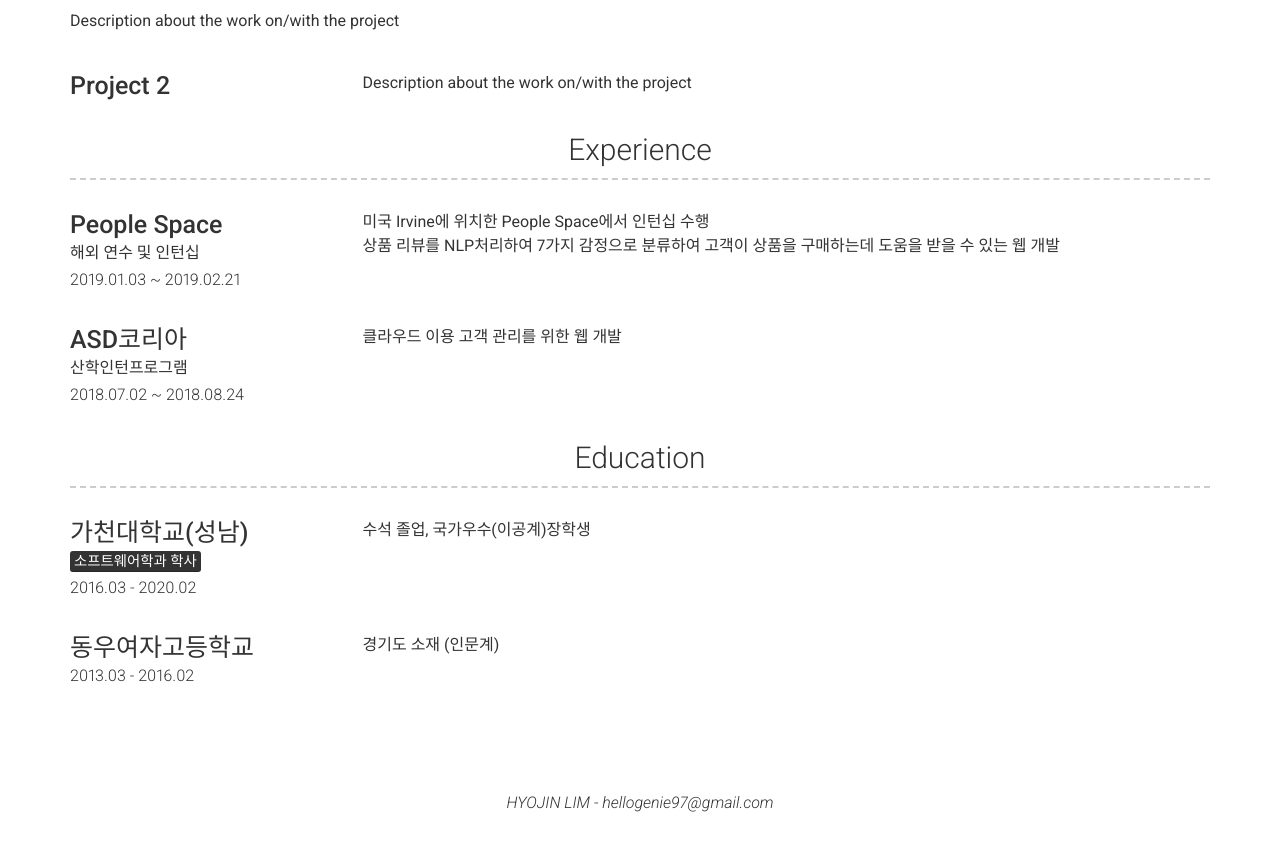
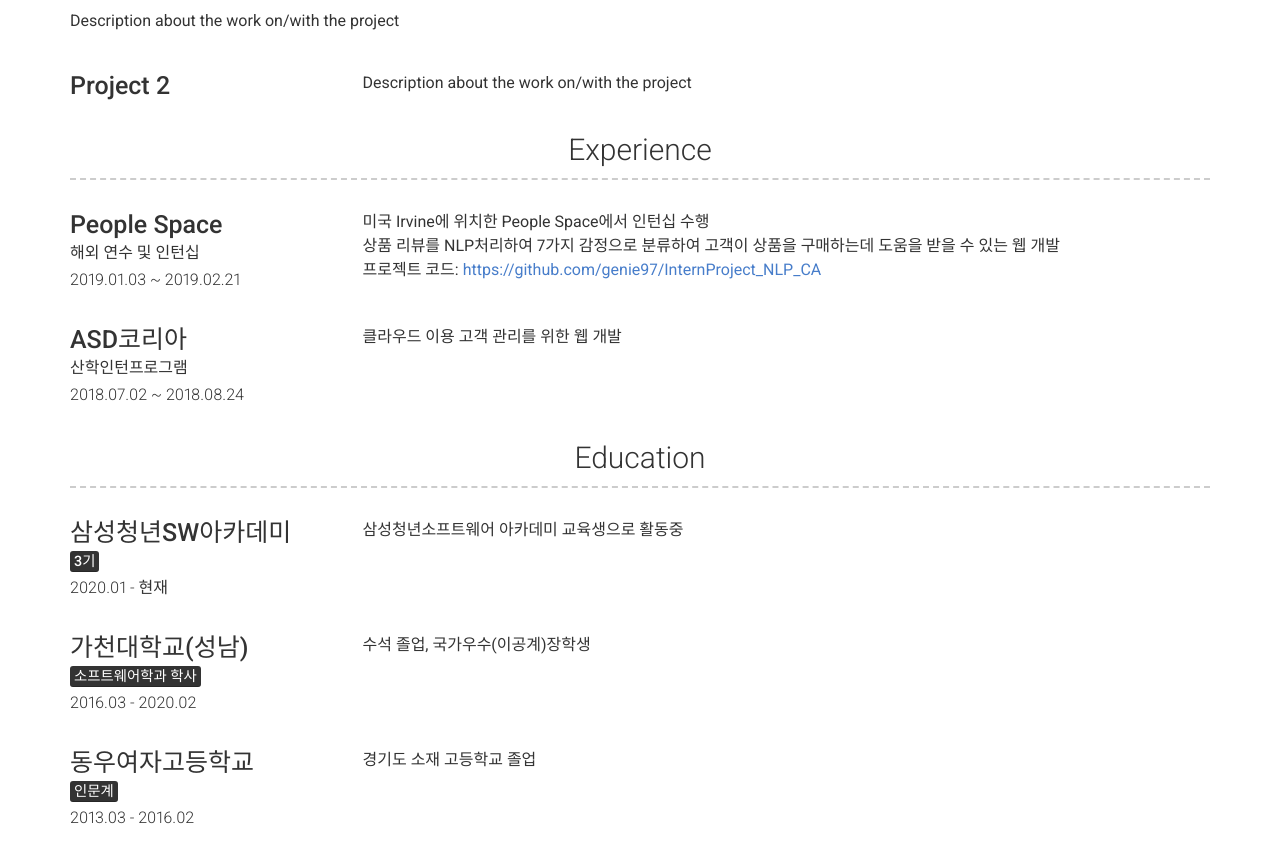
Before and after one commit to genie97/genie97.github.com, a Jekyll site: the page built from portfolio.md, in a window 1280 px wide and 900 px high, scrolled down 750 px. Shown: the top 863 px of the window. Built offline with Jekyll 4.4.1, drawn with Linux system fonts in a browser that asks for light colours; nearby versions of some CDN libraries; before the commit the page ends 1573 px from its top, so only the background shows below that.

Commit message:
modify education

```diff
--- a/_data/education.yml
+++ b/_data/education.yml
@@ -1,5 +1,11 @@
 - layout: left
-  name: 가천대학교(성남)
+  name: 삼성청년SW아카데미
+  dates: 2020.01 - 현재
+  qualification:  <mark>3기</mark>
+  description: >
+    삼성청년소프트웨어 아카데미 교육생으로 활동중
+
+- name: 가천대학교(성남)
   dates: 2016.03 - 2020.02
   qualification:  <mark>소프트웨어학과 학사</mark>
   description: >
@@ -7,5 +13,6 @@
 
 - name: 동우여자고등학교
   dates: 2013.03 - 2016.02
+  qualification:  <mark>인문계</mark>
   description: >
-    경기도 소재 (인문계)
+    경기도 소재 고등학교 졸업
--- a/_data/experience.yml
+++ b/_data/experience.yml
@@ -4,7 +4,8 @@
   dates: 2019.01.03 ~ 2019.02.21
   description: >
     미국 Irvine에 위치한 People Space에서 인턴십 수행 <br>
-    상품 리뷰를 NLP처리하여 7가지 감정으로 분류하여 고객이 상품을 구매하는데 도움을 받을 수 있는 웹 개발
+    상품 리뷰를 NLP처리하여 7가지 감정으로 분류하여 고객이 상품을 구매하는데 도움을 받을 수 있는 웹 개발 <br>
+    프로젝트 코드: <a href="https://github.com/genie97/InternProject_NLP_CA">https://github.com/genie97/InternProject_NLP_CA</a>
 
 
 
```
